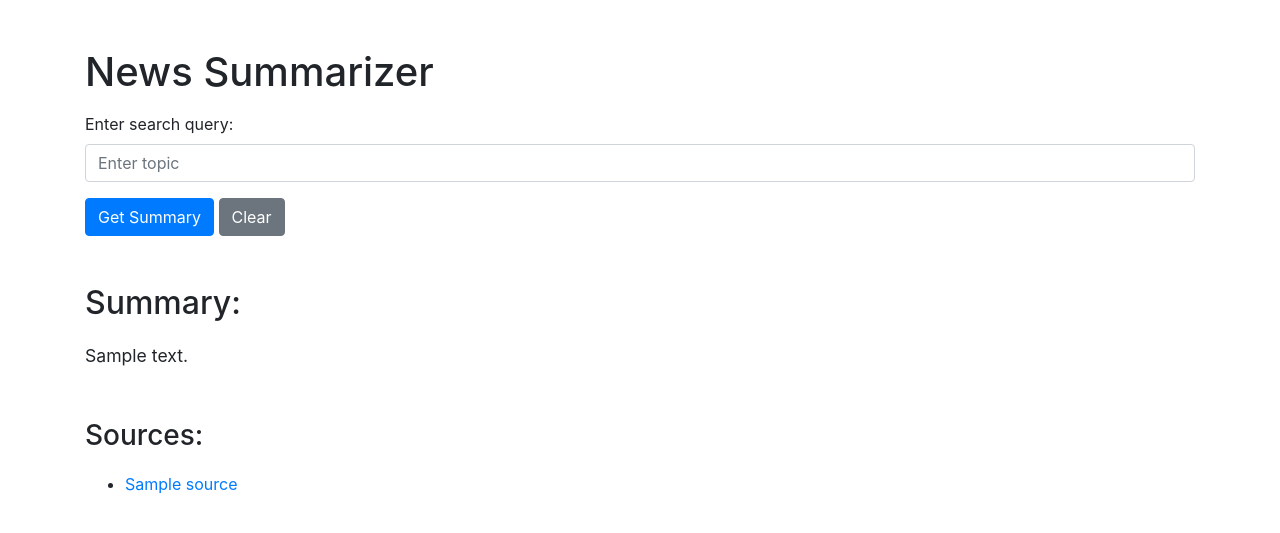
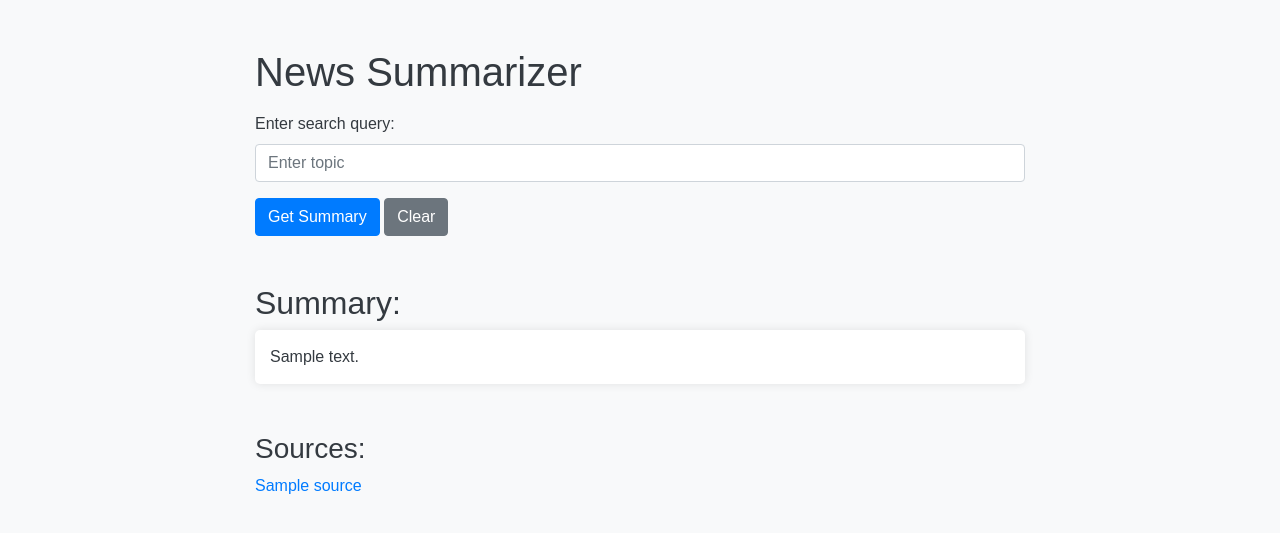
Before and after one commit to fathinafiff/LLM-News-Summarizer, a Flask app: template templates/index.html in a window 1280 px wide. Shown: the top 533 px of the page. Run offline with Flask 2, Linux system fonts and the light colour scheme; the template is opened without the code that fills it: most values are stand-ins (such as "Sample title", 1, 10 or a date in 2020); some libraries are stand-ins or nearby versions.

Commit message:
fix error clear button

```diff
--- a/app.py
+++ b/app.py
@@ -46,4 +46,4 @@ def index():
 
 
 if __name__ == "__main__":
-    app.run()
+    app.run(debug=True)
--- a/static/script.js
+++ b/static/script.js
@@ -1,38 +1,6 @@
+// Add event listener to form
 document.addEventListener('DOMContentLoaded', function() {
-  // Add event listener to form
-  document.getElementById('summarizer-form').addEventListener('submit', function() {
+  document.getElementById('summarizer-form').addEventListener('submit', function () {
     document.querySelector('.spinner-border').classList.add('show');
   });
-
-  // Add event listener to clear button
-  document.getElementById('clear-button').addEventListener('click', function() {
-    // Clear input field
-    document.getElementById('query').value = '';
-
-    // Hide summary heading and clear summary content
-    const summaryHeading = document.querySelector('h2.mt-5');
-    const summaryParagraph = document.querySelector('.summary');
-    if (summaryHeading) {
-      summaryHeading.style.display = 'none';
-    }
-    if (summaryParagraph) {
-      summaryParagraph.textContent = '';
-    }
-
-    // Hide sources heading and clear source list
-    const sourcesHeading = document.querySelector('h3.mt-5');
-    const sourceList = document.querySelector('.source-list');
-    if (sourcesHeading) {
-      sourcesHeading.style.display = 'none';
-    }
-    if (sourceList) {
-      sourceList.innerHTML = '';
-    }
-
-    // Optionally, reset the form
-    document.getElementById('summarizer-form').reset();
-
-    // Hide spinner if needed
-    document.querySelector('.spinner-border').classList.remove('show');
-  });
 });
--- a/static/styles.css
+++ b/static/styles.css
@@ -1,17 +1,51 @@
-/* styles.css */
-.summary {
-    white-space: pre-wrap;
-    word-wrap: break-word;
-    margin-top: 20px;
-    font-size: 1.1rem;
-    line-height: 1.6;
+/* General body styling */
+body {
+  font-family: Arial, sans-serif;
+  background-color: #f8f9fa;
+  color: #343a40;
 }
-  .source-list {
+
+/* Container styling */
+.container {
+  max-width: 800px;
   margin-top: 20px;
 }
+
+/* Spinner styling */
 .spinner-border {
   display: none;
+  width: 3rem;
+  height: 3rem;
+  border-width: .4em;
+  margin: 1rem auto;
 }
+
 .spinner-border.show {
   display: inline-block;
 }
+
+/* Summary and source list styling */
+.summary {
+  background: #ffffff;
+  padding: 15px;
+  border-radius: 5px;
+  box-shadow: 0 0 10px rgba(0,0,0,0.1);
+}
+
+.source-list {
+  list-style: none;
+  padding: 0;
+}
+
+.source-list li {
+  margin: 5px 0;
+}
+
+.source-list a {
+  text-decoration: none;
+  color: #007bff;
+}
+
+.source-list a:hover {
+  text-decoration: underline;
+}
--- a/templates/index.html
+++ b/templates/index.html
@@ -29,9 +29,7 @@
           />
         </div>
         <button type="submit" class="btn btn-primary">Get Summary</button>
-        <button type="button" class="btn btn-secondary" id="clear-button">
-          Clear
-        </button>
+        <a href="/" class="btn btn-secondary" id="clear-button"> Clear </a>
         <!-- Loading spinner -->
         <div class="spinner-border text-primary mt-3" role="status">
           <span class="sr-only">Loading...</span>
```
Lines whose indentation alone changed are shown as unchanged.
